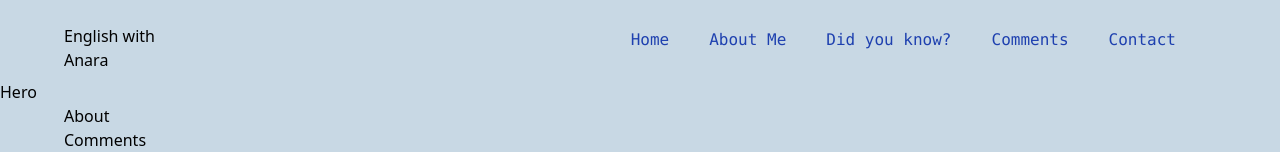
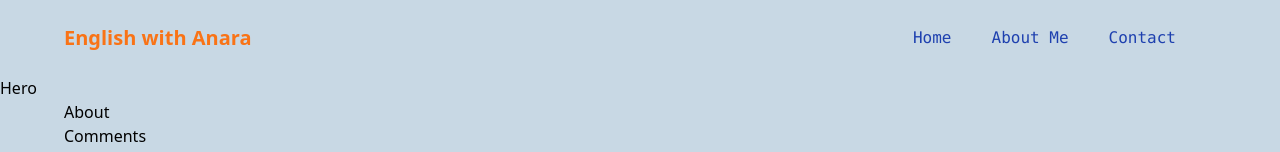
Before and after one commit to Dina2703/anara-website, a React (Create React App) app: page / in a window 1280 px wide. Shown: the top 152 px of the page. Built offline with nearby package versions, Linux system fonts and the light colour scheme.

Commit message:
changed logo name color and close icon for mobile size menu.

```diff
--- a/src/components/Navbar.js
+++ b/src/components/Navbar.js
@@ -1,12 +1,14 @@
 import { useState } from "react";
 import { navLinks } from "../constants";
-import { FaRegWindowClose, FaBars } from "react-icons/fa";
+import { FaTimes, FaBars } from "react-icons/fa";
 
 function Navbar() {
   const [toggle, setToggle] = useState(false);
   return (
     <nav className="w-full flex py-6 justify-between items-center navbar">
-      <h3 className="w-[124px] h-[32px]">English with Anara</h3>
+      <h1 className="font-extrabold text-orange-500   text-xl">
+        English with Anara
+      </h1>
       <ul className="list-none sm:flex hidden justify-end items-center flex-1">
         {navLinks.map((nav, index) => (
           <li
@@ -23,7 +25,7 @@ function Navbar() {
       {/* menu icons in mobile size*/}
       <div className="sm:hidden flex flex-1 justify-end items-center">
         {toggle ? (
-          <FaRegWindowClose
+          <FaTimes
             className="w-[32px] h-[32px] object-contain text-blue-800"
             onClick={() => setToggle((prev) => !prev)}
           />
--- a/src/constants/index.js
+++ b/src/constants/index.js
@@ -15,14 +15,14 @@ export const navLinks = [
     id: "about",
     title: "About Me",
   },
-  {
-    id: "news",
-    title: "Did you know?",
-  },
-  {
-    id: "comments",
-    title: "Comments",
-  },
+  // {
+  //   id: "news",
+  //   title: "Did you know?",
+  // },
+  // {
+  //   id: "comments",
+  //   title: "Comments",
+  // },
   {
     id: "contact",
     title: "Contact",
```
